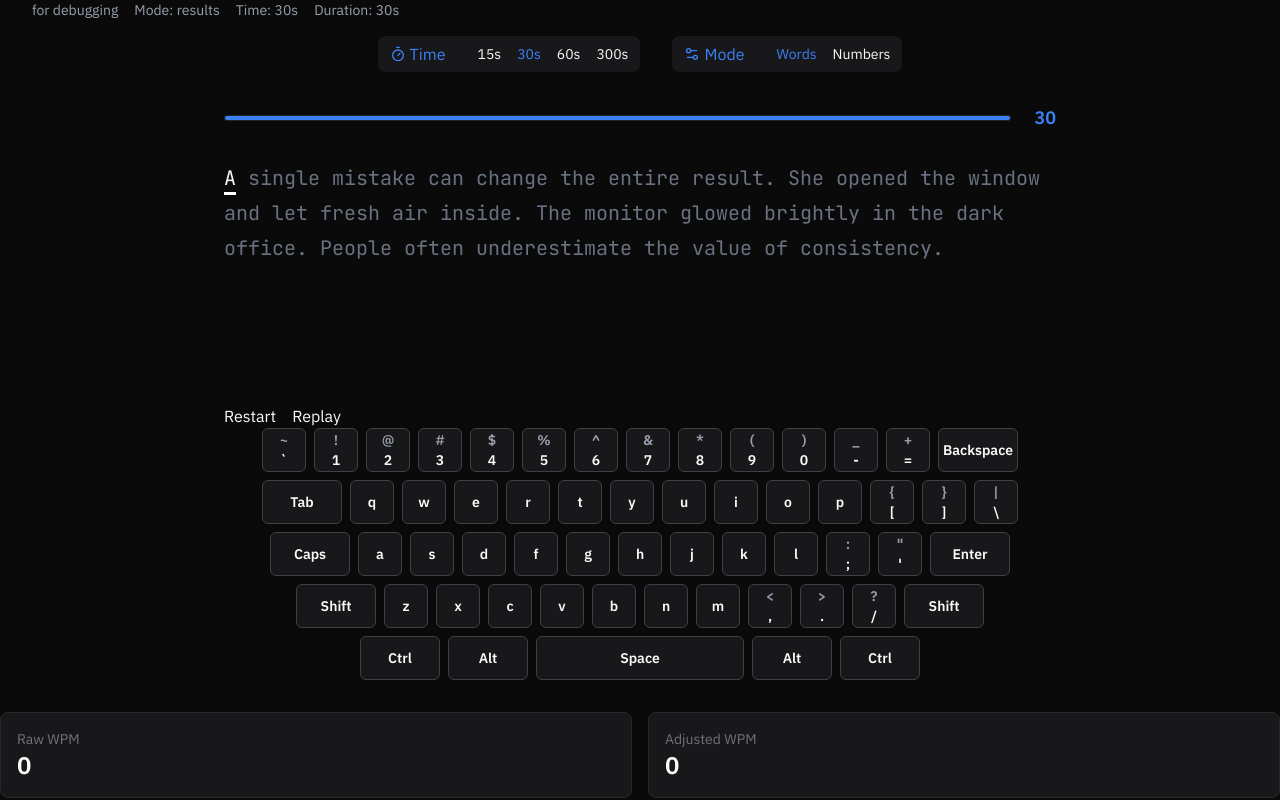
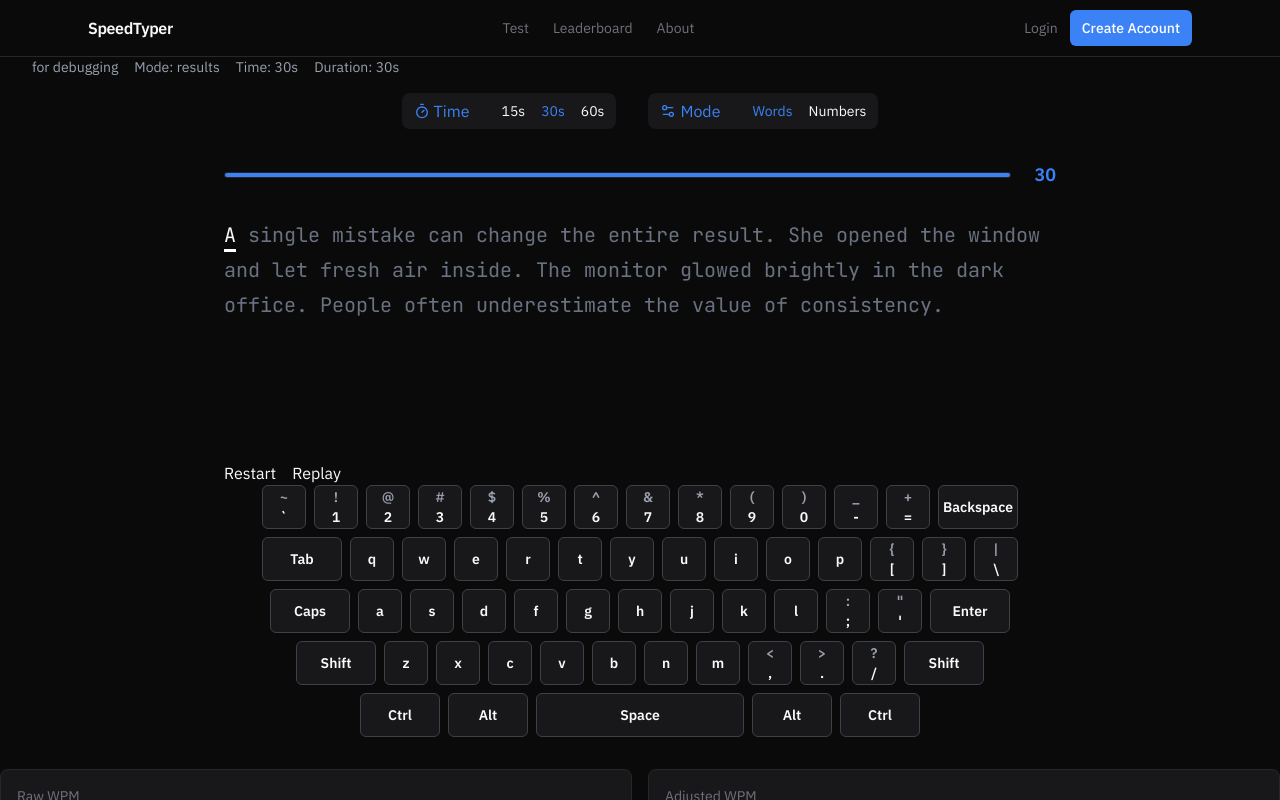
Before and after one commit to yowger/speed-typer, a React (Vite) app: page / in a window 1280 px wide. Shown: the top 800 px of the page. Built offline with nearby package versions, Linux system fonts and the light colour scheme; no server answers.

Commit message:
added navbar

```diff
--- a/package.json
+++ b/package.json
@@ -17,6 +17,7 @@
     "lucide-react": "^1.17.0",
     "react": "^19.2.6",
     "react-dom": "^19.2.6",
+    "react-router": "^7.17.0",
     "tailwind-merge": "^3.6.0",
     "tailwindcss": "^4.3.0"
   },
--- a/src/App.tsx
+++ b/src/App.tsx
@@ -11,8 +11,9 @@ import ReplayModal from "./features/replay/components/ReplayModal"
 import TimerProgress from "./features/typing/components/TimerProgress"
 import TimerControls from "./features/typing/components/TimerControls"
 import ModeControls from "./features/typing/components/ModeControls"
+import Navbar from "./ui/layout/navbar"
 
-const TIME_DURATIONS = [15, 30, 60, 300]
+const TIME_DURATIONS = [15, 30, 60]
 const TYPING_MODES = [
     "words",
     "numbers",
@@ -70,6 +71,7 @@ export default function App() {
 
     return (
         <div className="font-sans flex flex-col min-h-screen bg-background text-foreground">
+            <Navbar />
             <div className="px-8 text-sm text-gray-400 mb-4 flex gap-4">
                 <span>for debugging</span>
                 <span>Mode: {mode}</span>
--- /dev/null
+++ b/src/ui/layout/navbar.tsx
@@ -0,0 +1,48 @@
+import { UserIcon } from "lucide-react"
+
+export default function Navbar() {
+    const user = false
+
+    return (
+        <header className="border-b border-border">
+            <div className="mx-auto flex h-14 max-w-6xl items-center justify-between px-6">
+                <div className="flex items-center gap-2">
+                    <h1 className="font-semibold tracking-tight">SpeedTyper</h1>
+                </div>
+
+                <nav className="flex items-center gap-6 text-sm text-muted">
+                    <button className="transition-colors hover:text-foreground">
+                        Test
+                    </button>
+
+                    <button className="transition-colors hover:text-foreground">
+                        Leaderboard
+                    </button>
+
+                    <button className="transition-colors hover:text-foreground">
+                        About
+                    </button>
+                </nav>
+
+                <div className="flex items-center gap-3">
+                    {user ? (
+                        <button className="flex items-center gap-2 rounded-md px-3 py-2 text-muted transition-colors hover:bg-surface hover:text-foreground">
+                            <UserIcon className="h-4 w-4" />
+                            <span>{user}</span>
+                        </button>
+                    ) : (
+                        <>
+                            <button className="text-sm text-muted transition-colors hover:text-foreground">
+                                Login
+                            </button>
+
+                            <button className="rounded-md bg-accent px-3 py-2 text-sm font-medium text-white transition-opacity hover:opacity-90">
+                                Create Account
+                            </button>
+                        </>
+                    )}
+                </div>
+            </div>
+        </header>
+    )
+}
```
Also changed, not shown: 1 other file (tests, documents, lock files or other folders).
